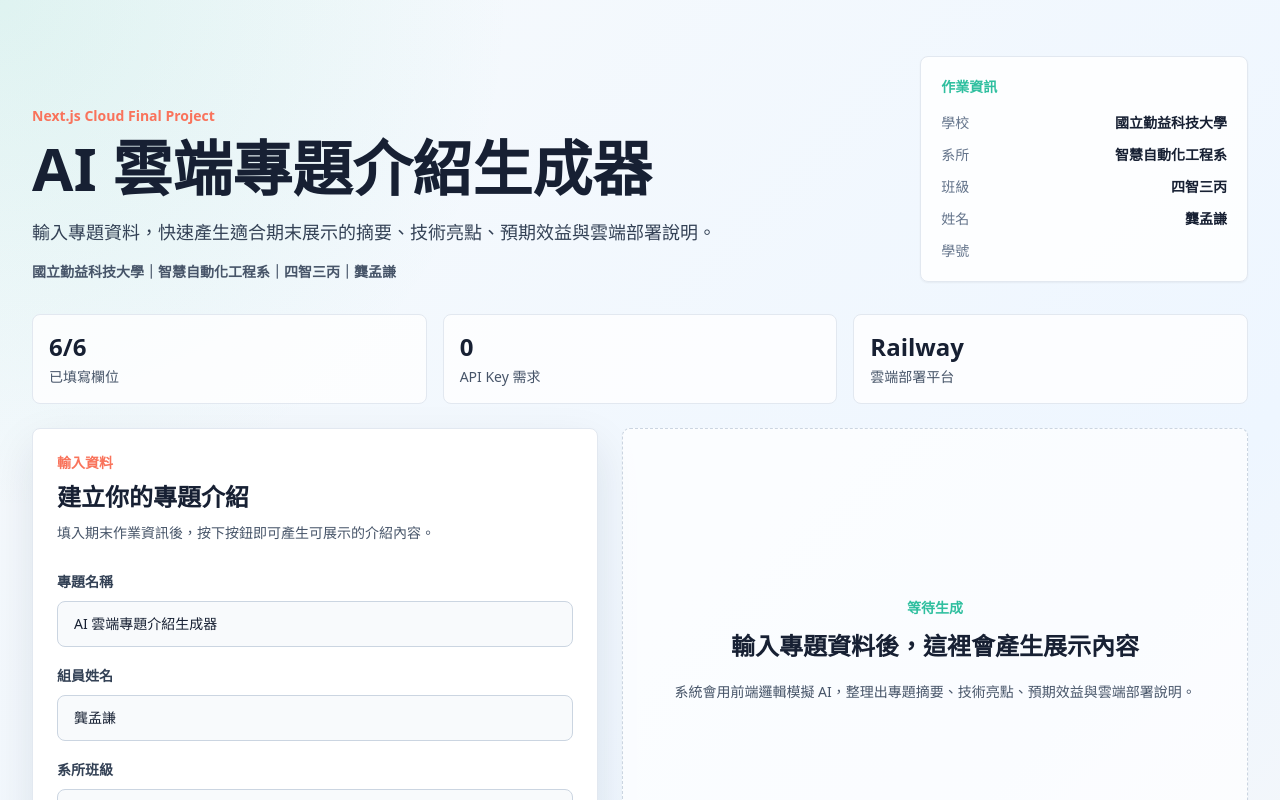
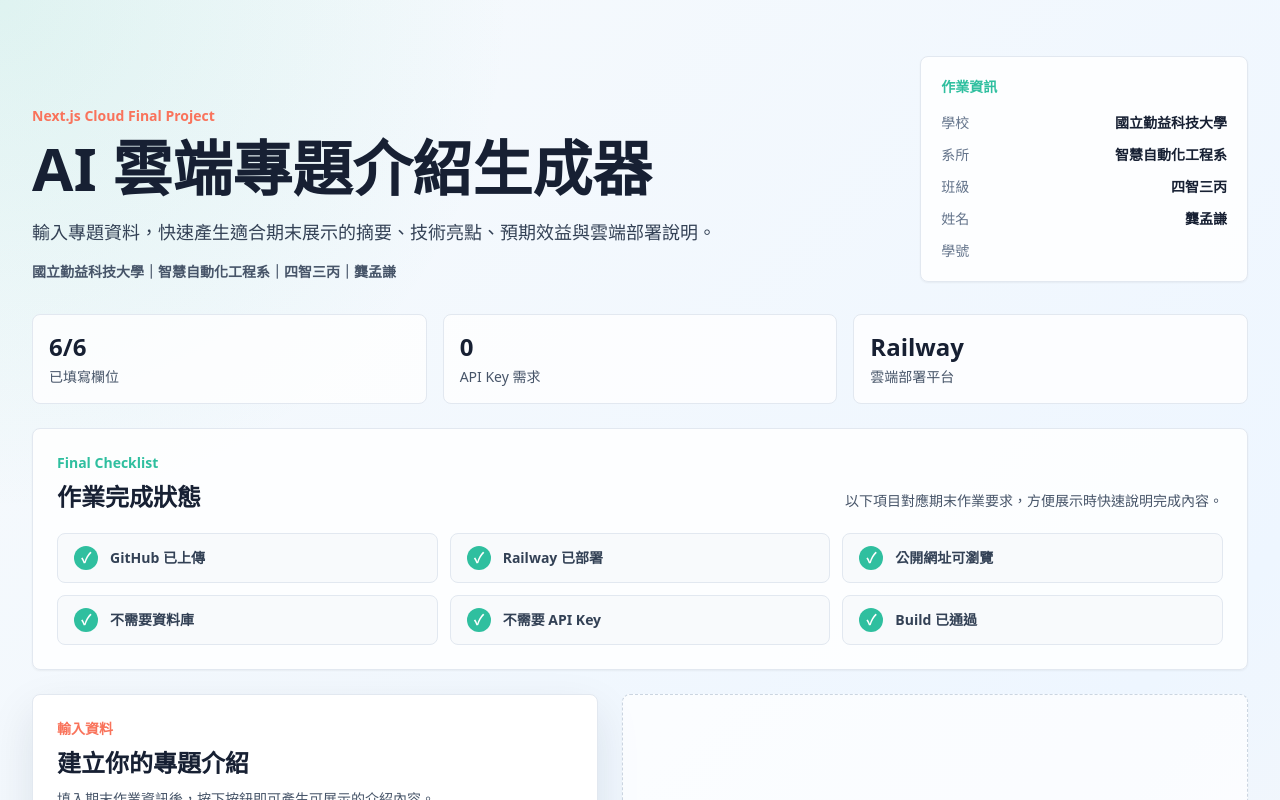
Before and after one commit to kungmengchien0814/ai-cloud-project-generator, a Next.js app: page / in a window 1280 px wide. Shown: the top 800 px of the page. Built offline with nearby package versions, Linux system fonts and the light colour scheme.

Commit message:
Improve final project presentation

```diff
--- a/app/page.tsx
+++ b/app/page.tsx
@@ -45,6 +45,15 @@ const projectLinks = [
     href: "https://aem-mobile-demo.pages.dev",
     description: "查看 AEM 電解槽最佳化互動展示平台的雲端展示成果。",
   },
+];
+
+const completionStatus = [
+  "GitHub 已上傳",
+  "Railway 已部署",
+  "公開網址可瀏覽",
+  "不需要資料庫",
+  "不需要 API Key",
+  "Build 已通過",
 ];
 
 export default function Home() {
@@ -123,6 +132,36 @@ export default function Home() {
           </div>
         </section>
 
+        <section className="mb-6 rounded-lg border border-slate-200 bg-white/85 p-5 shadow-sm sm:p-6">
+          <div className="flex flex-col gap-2 sm:flex-row sm:items-end sm:justify-between">
+            <div>
+              <p className="text-sm font-bold text-mint">Final Checklist</p>
+              <h2 className="mt-2 text-2xl font-bold text-ink">
+                作業完成狀態
+              </h2>
+            </div>
+            <p className="max-w-xl text-sm leading-6 text-slate-600">
+              以下項目對應期末作業要求，方便展示時快速說明完成內容。
+            </p>
+          </div>
+
+          <div className="mt-5 grid gap-3 sm:grid-cols-2 lg:grid-cols-3">
+            {completionStatus.map((item) => (
+              <div
+                key={item}
+                className="flex items-center gap-3 rounded-lg border border-slate-200 bg-slate-50 px-4 py-3"
+              >
+                <span className="flex h-6 w-6 shrink-0 items-center justify-center rounded-full bg-mint text-sm font-black text-white">
+                  ✓
+                </span>
+                <span className="text-sm font-semibold text-slate-700">
+                  {item}
+                </span>
+              </div>
+            ))}
+          </div>
+        </section>
+
         <div className="grid gap-6 lg:grid-cols-[0.95fr_1.05fr] lg:items-start">
           <ProjectForm
             formData={formData}
--- a/components/GeneratedResult.tsx
+++ b/components/GeneratedResult.tsx
@@ -1,3 +1,6 @@
+"use client";
+
+import { useMemo, useState } from "react";
 import { SectionCard } from "@/components/SectionCard";
 import type { GeneratedIntro } from "@/types/project";
 
@@ -5,7 +8,43 @@ type GeneratedResultProps = {
   result: GeneratedIntro | null;
 };
 
+function formatGeneratedText(result: GeneratedIntro) {
+  return [
+    "專題摘要",
+    result.summary,
+    "",
+    "技術亮點",
+    ...result.highlights.map((item, index) => `${index + 1}. ${item}`),
+    "",
+    "預期效益",
+    ...result.benefits.map((item, index) => `${index + 1}. ${item}`),
+    "",
+    "雲端部署說明",
+    result.deployment,
+  ].join("\n");
+}
+
 export function GeneratedResult({ result }: GeneratedResultProps) {
+  const [copyStatus, setCopyStatus] = useState<"idle" | "copied" | "failed">(
+    "idle",
+  );
+
+  const generatedText = useMemo(
+    () => (result ? formatGeneratedText(result) : ""),
+    [result],
+  );
+
+  async function handleCopy() {
+    try {
+      await navigator.clipboard.writeText(generatedText);
+      setCopyStatus("copied");
+      window.setTimeout(() => setCopyStatus("idle"), 2000);
+    } catch {
+      setCopyStatus("failed");
+      window.setTimeout(() => setCopyStatus("idle"), 2000);
+    }
+  }
+
   if (!result) {
     return (
       <aside className="flex min-h-[28rem] items-center justify-center rounded-lg border border-dashed border-slate-300 bg-white/70 p-8 text-center shadow-sm">
@@ -24,11 +63,24 @@ export function GeneratedResult({ result }: GeneratedResultProps) {
 
   return (
     <div className="space-y-4">
-      <div className="rounded-lg border border-mint/30 bg-mint/10 px-5 py-4">
-        <p className="text-sm font-semibold text-mint">已生成專題介紹</p>
-        <p className="mt-1 text-sm text-slate-700">
-          以下內容可作為期末展示、README 或簡報摘要的基礎。
-        </p>
+      <div className="flex flex-col gap-3 rounded-lg border border-mint/30 bg-mint/10 px-5 py-4 sm:flex-row sm:items-center sm:justify-between">
+        <div>
+          <p className="text-sm font-semibold text-mint">已生成專題介紹</p>
+          <p className="mt-1 text-sm text-slate-700">
+            以下內容可作為期末展示、README 或簡報摘要的基礎。
+          </p>
+        </div>
+        <button
+          type="button"
+          onClick={handleCopy}
+          className="rounded-lg bg-ink px-4 py-2 text-sm font-bold text-white transition hover:bg-slate-800 focus:outline-none focus:ring-4 focus:ring-ink/20"
+        >
+          {copyStatus === "copied"
+            ? "已複製"
+            : copyStatus === "failed"
+              ? "複製失敗"
+              : "複製內容"}
+        </button>
       </div>
 
       <SectionCard eyebrow="Summary" title="專題摘要">
```
Also changed, not shown: 1 other file (tests, documents, lock files or other folders).
